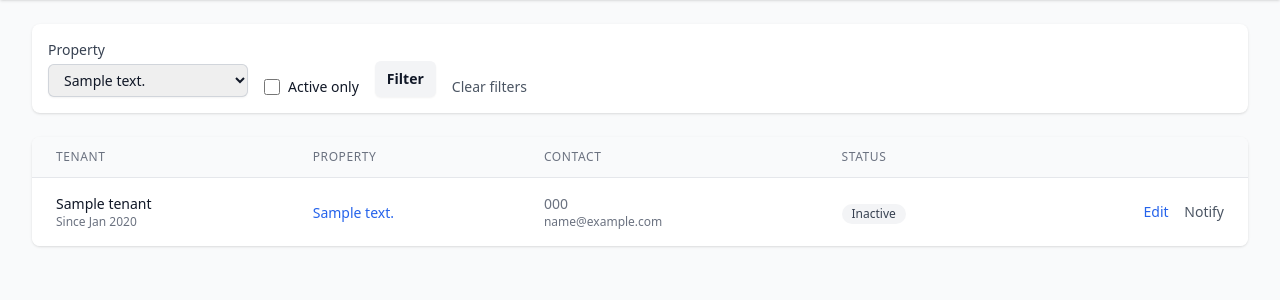
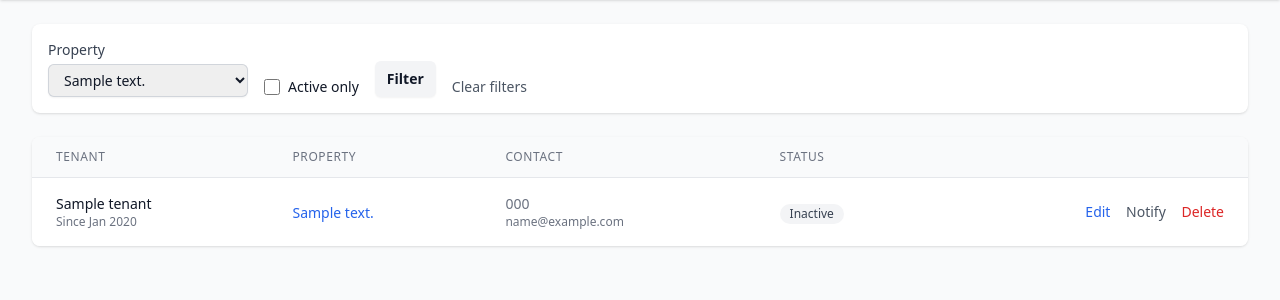
Before and after one commit to tidalpod/h20silobot, a FastAPI app: template webapp/templates/tenants/list.html in a window 1280 px wide. Shown: the part 84-384 px from the top of the page. Run offline with FastAPI, Linux system fonts and the light colour scheme; the template is opened without the code that fills it: most values are stand-ins (such as "Sample title", 1, 10 or a date in 2020); some libraries are stand-ins or nearby versions.

Commit message:
Add delete button to tenants list page
Co-Authored-By: Claude Opus 4.5 <noreply@anthropic.com>

```diff
--- a/webapp/templates/tenants/list.html
+++ b/webapp/templates/tenants/list.html
@@ -97,7 +97,10 @@
                 </td>
                 <td class="px-6 py-4 whitespace-nowrap text-right text-sm font-medium">
                     <a href="/tenants/{{ tenant.id }}/edit" class="text-blue-600 hover:text-blue-900 mr-3">Edit</a>
-                    <a href="/notifications/compose?tenant_id={{ tenant.id }}" class="text-gray-600 hover:text-gray-900">Notify</a>
+                    <a href="/notifications/compose?tenant_id={{ tenant.id }}" class="text-gray-600 hover:text-gray-900 mr-3">Notify</a>
+                    <form action="/tenants/{{ tenant.id }}/delete" method="POST" class="inline" onsubmit="return confirm('Are you sure you want to remove this tenant?');">
+                        <button type="submit" class="text-red-600 hover:text-red-900">Delete</button>
+                    </form>
                 </td>
             </tr>
             {% endfor %}
```
